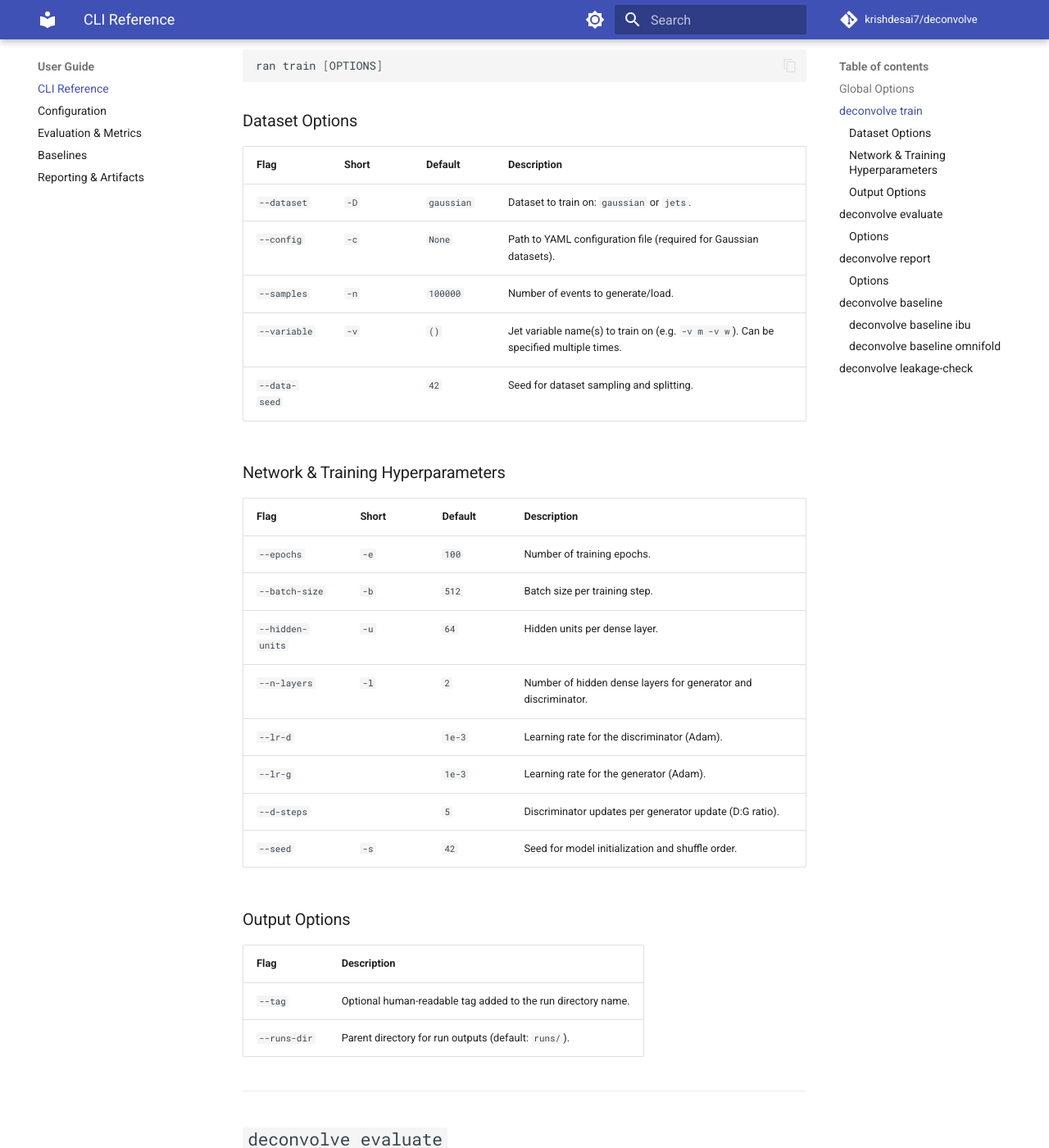
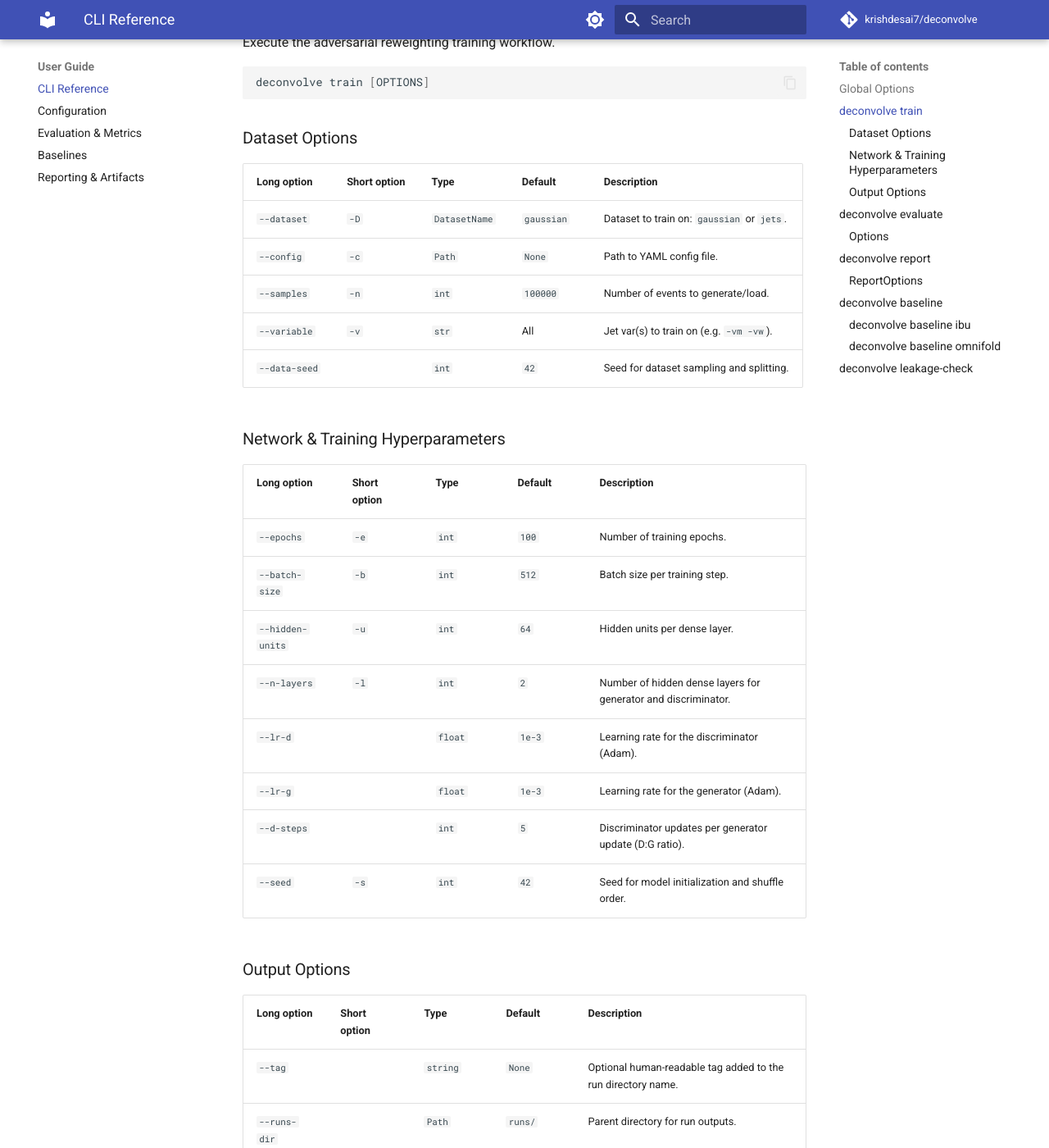
Before and after one commit to krishdesai7/RANv4, an MkDocs documentation site: the page built from docs/user-guide/cli.md, in a window 1280 px wide and 1400 px high, scrolled down 709 px. Shown: the whole window at 82% size. Built offline with MkDocs 1.6.1 and Material for MkDocs 9.7.7, drawn with Linux system fonts in a browser that asks for light colours; comment, search, counter and statistics services are not loaded; some of the changed text lies outside the part shown.

Commit message:
docs: update CLI documentation to reflect name change from 'ran' to 'deconvolve', enhance option tables for clarity

````diff
--- a/docs/user-guide/cli.md
+++ b/docs/user-guide/cli.md
@@ -1,6 +1,6 @@
 # CLI Reference
 
-The `ran` CLI provides a unified command-line interface for running training, evaluation, reporting, and baseline comparisons.
+The `deconvolve` CLI provides a unified command-line interface for running training, evaluation, reporting, and baseline comparisons.
 
 ---
 
@@ -8,10 +8,10 @@ The `ran` CLI provides a unified command-line interface for running training, ev
 
 All subcommands accept the following global options:
 
-| Flag | Type | Default | Description |
-| :--- | :--- | :--- | :--- |
-| `--log-level`, `-v` | `LogLevel` | `INFO` | Set logging verbosity (`DEBUG`, `INFO`, `WARNING`, `ERROR`, `CRITICAL`). |
-| `--help` | `bool` | `False` | Show help message and exit. |
+| Long option | Short option | Type | Default | Description |
+| :--- | :--- | :--- | :--- | :--- |
+| `--log-level` | `-v` | `LogLevel` | `INFO` | Set logging verbosity (`DEBUG`, `INFO`, `WARNING`, `ERROR`, `CRITICAL`). |
+| `--help` | | `bool` | `False` | Show help message and exit. |
 
 ---
 
@@ -20,38 +20,38 @@ All subcommands accept the following global options:
 Execute the adversarial reweighting training workflow.
 
 ```shell
-ran train [OPTIONS]
+deconvolve train [OPTIONS]
 ```
 
 ### Dataset Options
 
-| Flag | Short | Default | Description |
-| :--- | :--- | :--- | :--- |
-| `--dataset` | `-D` | `gaussian` | Dataset to train on: `gaussian` or `jets`. |
-| `--config` | `-c` | `None` | Path to YAML configuration file (required for Gaussian datasets). |
-| `--samples` | `-n` | `100000` | Number of events to generate/load. |
-| `--variable` | `-v` | `()` | Jet variable name(s) to train on (e.g. `-v m -v w`). Can be specified multiple times. |
-| `--data-seed` | | `42` | Seed for dataset sampling and splitting. |
+| Long option | Short option | Type | Default | Description |
+| :--- | :--- | :--- | :--- | :--- |
+| `--dataset` | `-D` | `DatasetName` | `gaussian` | Dataset to train on: `gaussian` or `jets`. |
+| `--config` | `-c` | `Path` | `None` | Path to YAML config file. |
+| `--samples` | `-n` | `int` | `100000` | Number of events to generate/load. |
+| `--variable` | `-v` | `str` | All | Jet var(s) to train on (e.g. `-vm -vw`). |
+| `--data-seed` | | `int` | `42` | Seed for dataset sampling and splitting. |
 
 ### Network & Training Hyperparameters
 
-| Flag | Short | Default | Description |
-| :--- | :--- | :--- | :--- |
-| `--epochs` | `-e` | `100` | Number of training epochs. |
-| `--batch-size` | `-b` | `512` | Batch size per training step. |
-| `--hidden-units` | `-u` | `64` | Hidden units per dense layer. |
-| `--n-layers` | `-l` | `2` | Number of hidden dense layers for generator and discriminator. |
-| `--lr-d` | | `1e-3` | Learning rate for the discriminator (Adam). |
-| `--lr-g` | | `1e-3` | Learning rate for the generator (Adam). |
-| `--d-steps` | | `5` | Discriminator updates per generator update (D:G ratio). |
-| `--seed` | `-s` | `42` | Seed for model initialization and shuffle order. |
+| Long option | Short option | Type | Default | Description |
+| :--- | :--- | :--- | :--- | :--- |
+| `--epochs` | `-e` | `int` | `100` | Number of training epochs. |
+| `--batch-size` | `-b` | `int` | `512` | Batch size per training step. |
+| `--hidden-units` | `-u` | `int` | `64` | Hidden units per dense layer. |
+| `--n-layers` | `-l` | `int` | `2` | Number of hidden dense layers for generator and discriminator. |
+| `--lr-d` | | `float` | `1e-3` | Learning rate for the discriminator (Adam). |
+| `--lr-g` | | `float` | `1e-3` | Learning rate for the generator (Adam). |
+| `--d-steps` | | `int` | `5` | Discriminator updates per generator update (D:G ratio). |
+| `--seed` | `-s` | `int` | `42` | Seed for model initialization and shuffle order. |
 
 ### Output Options
 
-| Flag | Description |
-| :--- | :--- |
-| `--tag` | Optional human-readable tag added to the run directory name. |
-| `--runs-dir` | Parent directory for run outputs (default: `runs/`). |
+| Long option | Short option | Type | Default | Description |
+| :--- | :--- | :--- | :--- | :--- |
+| `--tag` | | `string` | `None` | Optional human-readable tag added to the run directory name. |
+| `--runs-dir` | | `Path` | `runs/` | Parent directory for run outputs. |
 
 ---
 
@@ -78,10 +78,10 @@ ran evaluate [OPTIONS]
 Generate diagnostic plots and compile the LaTeX report dossier.
 
 ```shell
-ran report [OPTIONS]
+deconvolve report [OPTIONS]
 ```
 
-### Options
+### ReportOptions
 
 | Flag | Default | Description |
 | :--- | :--- | :--- |
````
